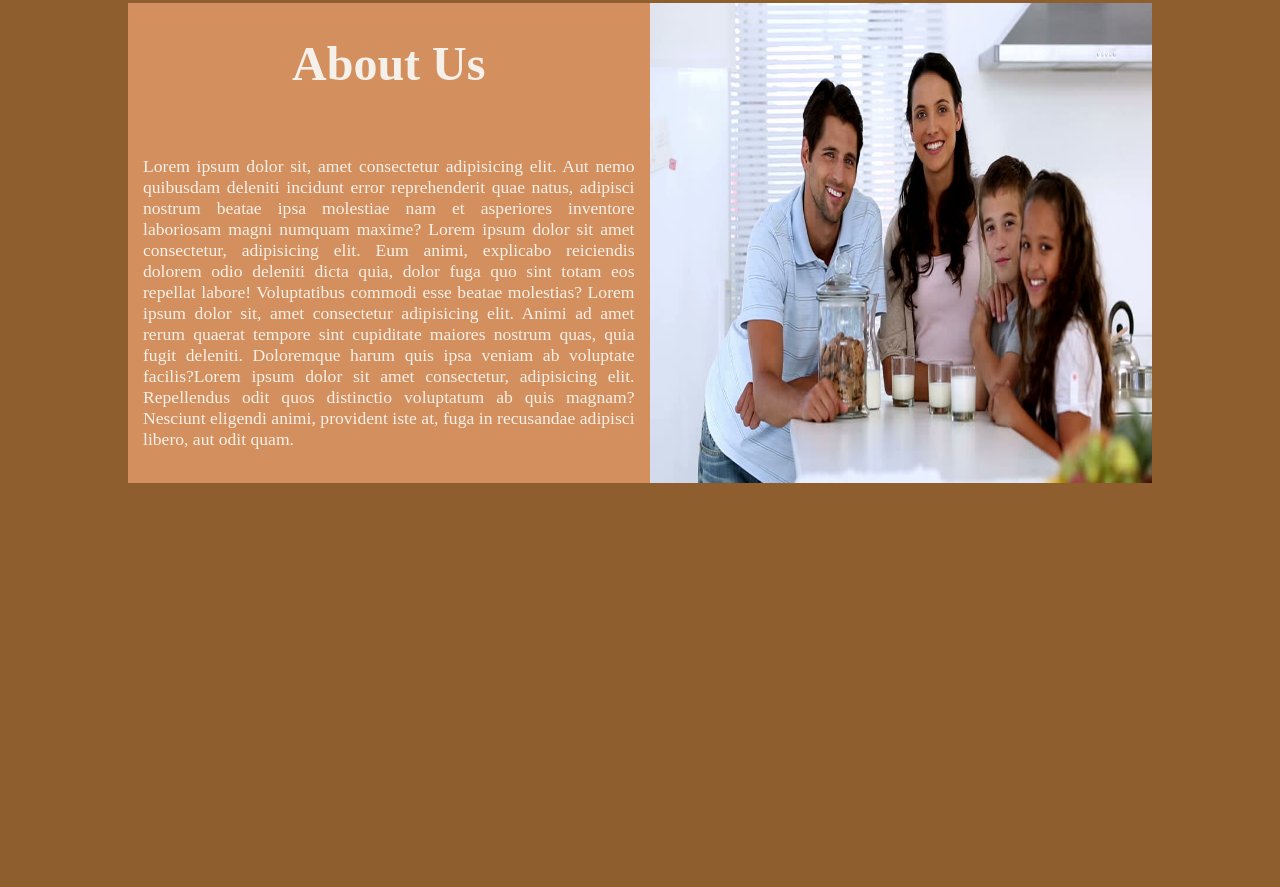
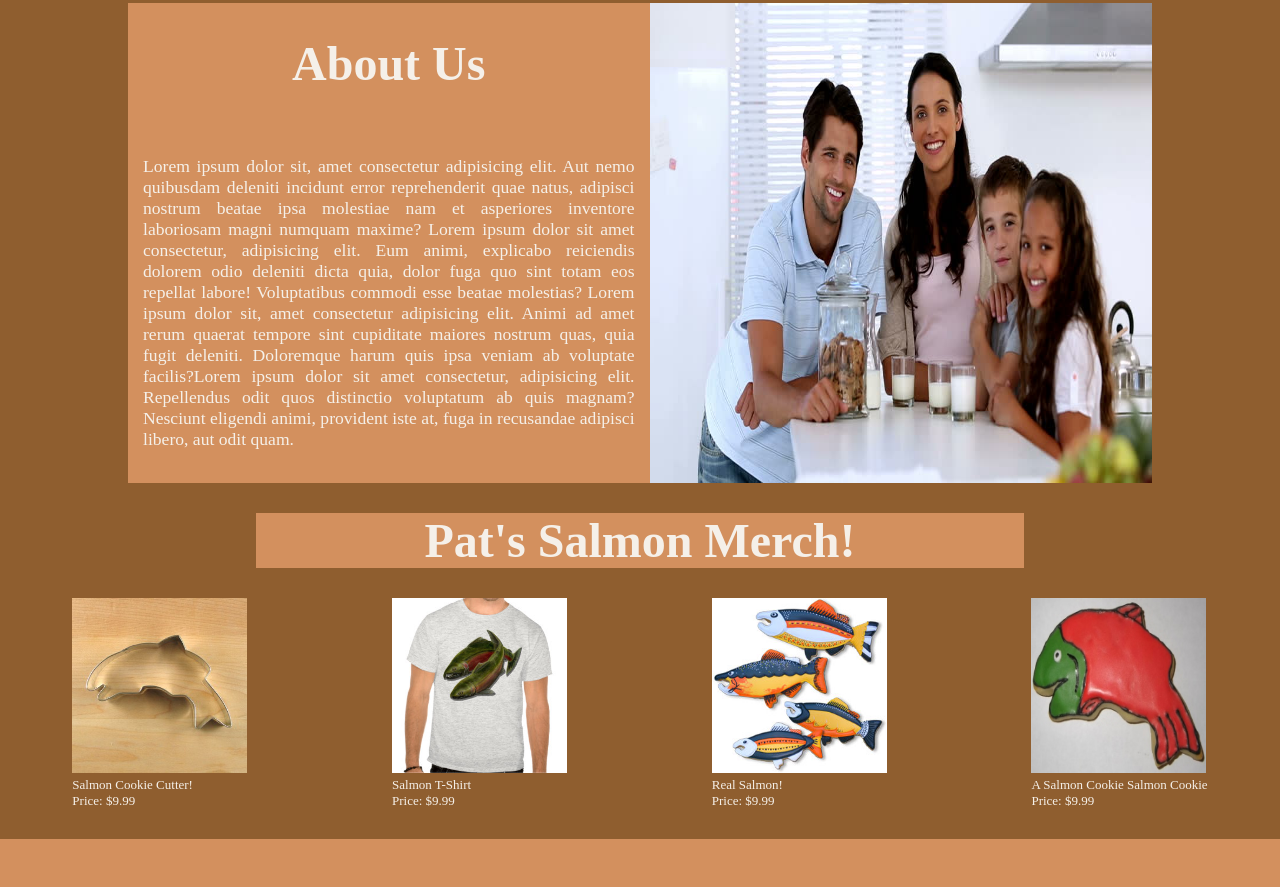
Before and after one commit to AnthonyKeith15/cookie-stand, a plain HTML site: page index.html in a window 1280 px wide. Shown: the part 746-1633 px from the top of the page. Before the commit the page ends 1229 px from the top, so only its background shows below. Drawn offline with Linux system fonts and the light colour scheme.

Commit message:
added footer and merch section, working as intended

```diff
--- a/css/styles.css
+++ b/css/styles.css
@@ -119,3 +119,37 @@ body {
 .leftSideText p {
   font-size: 1.1rem;
 }
+
+#merchHeader{
+  margin: 30px auto;
+  width: 60vw;
+  background-color: var(--secondaryColor);
+  font-size: 3rem;
+  text-align: center;
+}
+.merch {
+  width: 100vw;
+  display: flex;
+  margin-top: 30px;
+  justify-content: space-around;
+}
+
+.merch h3 {
+  width: 75vw;
+}
+
+.forSaleItems img {
+  height: 175px;
+  width: 175px;
+}
+
+.forSaleItems p {
+  font-size: small;
+}
+
+footer {
+  height: 6vh;
+  width: 100vw;
+  background-color: var(--secondaryColor);
+  margin-top: 30px;
+}
--- a/index.html
+++ b/index.html
@@ -61,8 +61,34 @@
     </div>
     <img src="img/family.jpg" alt="A Family Having Fun">
   </div>
-
+  <h3 id="merchHeader">Pat's Salmon Merch!</h3>
+  <div class="merch" id="merch">
+    <div class="forSaleItems">
+      <img src="img/cutter.jpeg" alt="Salmon Cookie Cutter">
+      <p>Salmon Cookie Cutter!</p>
+      <p>Price: $9.99</p>
+    </div>
+    <div class="forSaleItems">
+      <img src="img/shirt.jpg" alt="Salmon T-Shirt">
+      <p>Salmon T-Shirt</p>
+      <p>Price: $9.99</p>
+    </div>
+    <div class="forSaleItems">
+      <img src="img/fish.jpg" alt="Buy Actual Salmon">
+      <p>Real Salmon!</p>
+      <p>Price: $9.99</p>
+    </div>
+    <div class="forSaleItems">
+      <img src="img/frosted-cookie.jpg" alt="Frosted Salmon Cookie">
+      <p>A Salmon Cookie Salmon Cookie</p>
+      <p>Price: $9.99</p>
+    </div>
+  </div>
 
 </body>
 
+<footer>
+
+</footer>
+
 </html>
```
